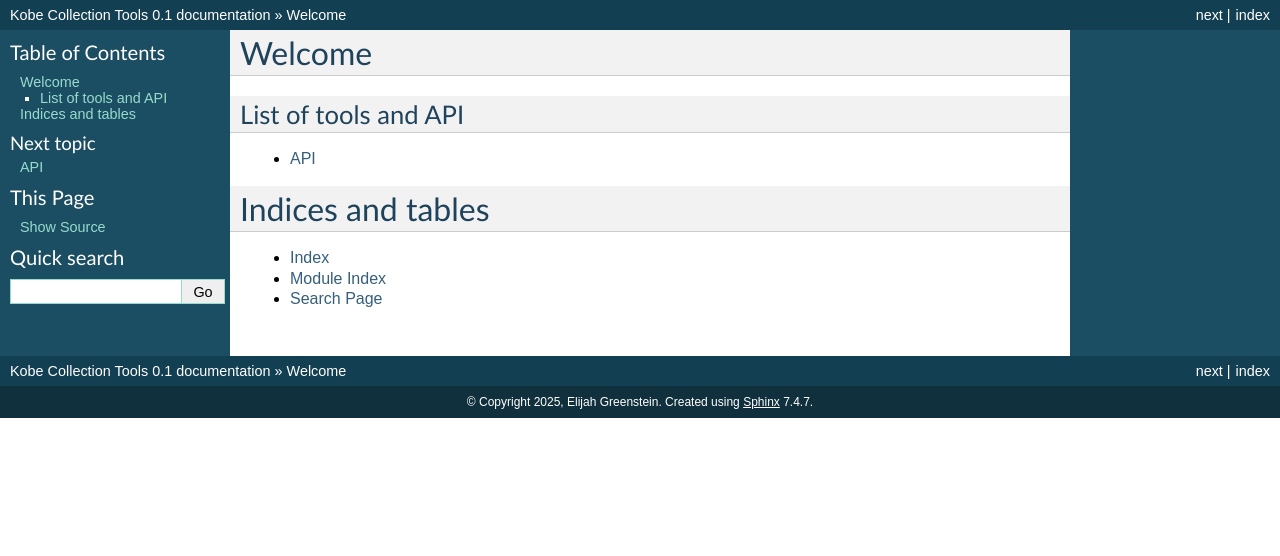
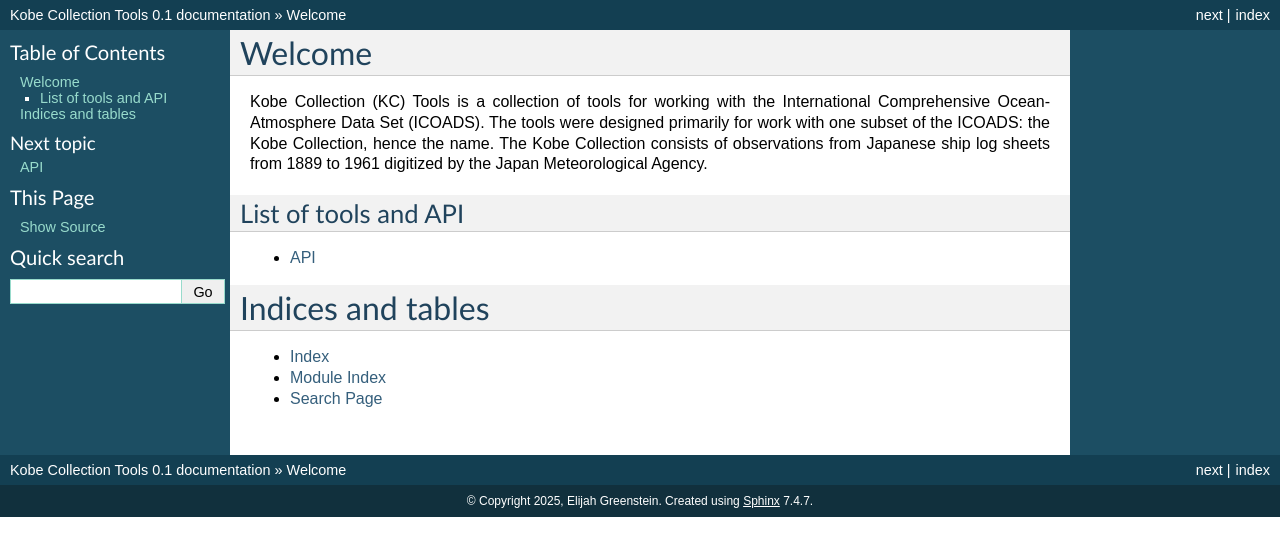
Before and after one commit to elijahgreenstein/kc_tools, a Sphinx documentation site: the page built from docs/source/index.rst, in a window 1280 px wide. Shown: the top 556 px of the page. Built offline with Sphinx 7.4.7, drawn with Linux system fonts in a browser that asks for light colours.

Commit message:
Docs intro

```diff
--- a/docs/source/index.rst
+++ b/docs/source/index.rst
@@ -4,7 +4,9 @@
    contain the root `toctree` directive.
 
 Welcome
-=======
+============================================================
+
+Kobe Collection (KC) Tools is a collection of tools for working with the International Comprehensive Ocean-Atmosphere Data Set (ICOADS). The tools were designed primarily for work with one subset of the ICOADS: the Kobe Collection, hence the name. The Kobe Collection consists of observations from Japanese ship log sheets from 1889 to 1961 digitized by the Japan Meteorological Agency.
 
 .. toctree::
    :maxdepth: 2
```
